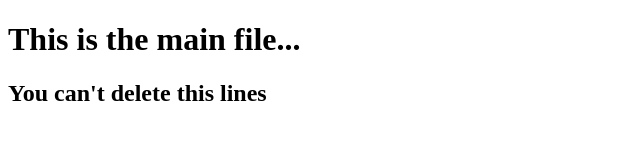
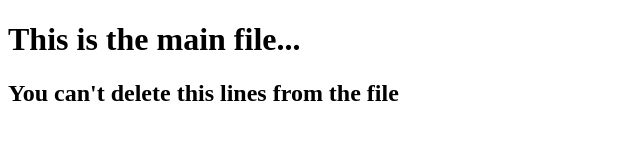
Before and after one commit to THIRKSHABASKAR/first_check, a plain HTML site: page index.html in a window 1280 px wide. Shown: the whole page, without its empty margins (0-640 px from the left). Drawn offline with Linux system fonts and the light colour scheme.

Commit message:
Fix : last update

```diff
--- a/index.html
+++ b/index.html
@@ -7,6 +7,6 @@
 </head>
 <body>
    <h1>This is the main file...</h1>
-   <h2>You can't delete this lines</h2>
+   <h2>You can't delete this lines from the file</h2>
 </body>
 </html>
```
